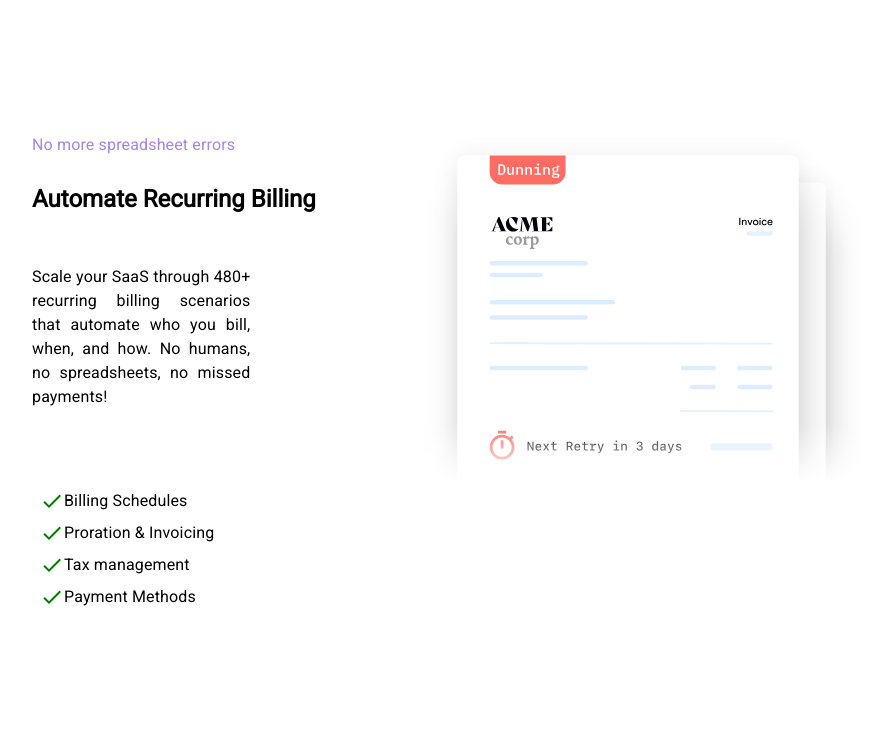
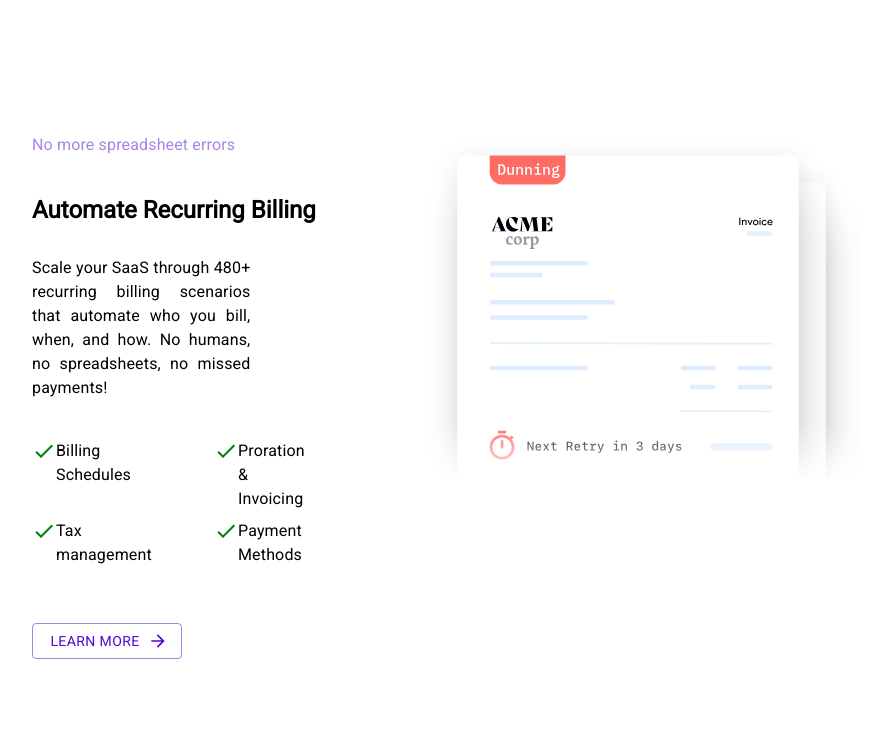
Before and after one commit to bhatshakran/chargebee_clone, a React (Create React App) app: page / in a window 1280 px wide. Shown: the part 620-1366 px from the top of the page, without its empty margins (244-1118 px from the left). Built offline with nearby package versions, Linux system fonts and the light colour scheme.

Commit message:
Responsive comps added

```diff
--- a/src/App.scss
+++ b/src/App.scss
@@ -66,8 +66,7 @@ $mainColor: #bada55;
 		padding: 1rem;
 	}
 }
-.sch-btn:hover,
-.signUp-btn:hover {
+.animated:hover {
 	.MuiButton-endIcon {
 		transform: translateX(5px);
 		transition: all 0.2s ease-in-out;
--- a/src/components/Banner.js
+++ b/src/components/Banner.js
@@ -8,10 +8,10 @@ import ArrowForwardIcon from '@material-ui/icons/ArrowForward';
 export const theme = createMuiTheme({
 	palette: {
 		primary: {
-			main: '#0010f0',
+			main: '#5009d2',
 		},
 		secondary: {
-			main: 'rgb(0,0,0)',
+			main: 'rgb(255,255,255)',
 		},
 	},
 });
@@ -33,14 +33,14 @@ const Banner = () => {
 				<Button
 					variant='contained'
 					size='large'
-					className='sch-btn'
+					className='sch-btn animated'
 					endIcon={<ArrowForwardIcon />}>
 					Schedule a Demo
 				</Button>
 				<Button
 					variant='outlined'
 					size='large'
-					className='signUp-btn'
+					className='signUp-btn animated'
 					color='primary'
 					endIcon={<ArrowForwardIcon />}>
 					Sign up for free
--- a/src/components/Highlight.js
+++ b/src/components/Highlight.js
@@ -3,7 +3,10 @@ import { Grid } from '@material-ui/core';
 import Typography from '@material-ui/core/Typography';
 import { makeStyles } from '@material-ui/core/styles';
 import CheckIcon from '@material-ui/icons/Check';
-// import useMediaQuery from '@material-ui/core/useMediaQuery';
+import { ThemeProvider } from '@material-ui/core/styles';
+import Button from '@material-ui/core/Button';
+import { theme } from './Banner';
+import ArrowForwardIcon from '@material-ui/icons/ArrowForward';
 
 const Highlight = ({ dp, top, data }) => {
 	const useStyles = makeStyles({
@@ -18,17 +21,22 @@ const Highlight = ({ dp, top, data }) => {
 				display: 'grid',
 				gridTemplateColumns: 'repeat(2, 50%)',
 				gridTemplateRows: 'repeat(9, minmax(40px, 50px))',
+				gridRowGap: '0.7rem',
 				margin: '5rem',
-				justifyContent: 'flex-start',
+				justifyContent: 'flex-end',
 			},
 		},
 
 		li: {
 			listStyleType: 'none',
-			margin: ' 0.5rem',
+			margin: '0',
 			display: 'flex',
-			alignItems: 'center',
+			alignItems: 'flex-start',
 			textAlign: 'left',
+			['@media (min-width:1280px)']: {
+				// eslint-disable-line no-useless-computed-key
+				width: '50%',
+			},
 		},
 		body: {
 			marginTop: '2rem',
@@ -37,7 +45,8 @@ const Highlight = ({ dp, top, data }) => {
 			['@media (min-width:1280px)']: {
 				// eslint-disable-line no-useless-computed-key
 				gridColumn: '1/2',
-				gridRow: '3/7',
+				gridRow: '3/6',
+				margin: '0',
 			},
 		},
 		dp: {
@@ -66,15 +75,34 @@ const Highlight = ({ dp, top, data }) => {
 			},
 		},
 		ul: {
+			marginTop: '3rem',
 			['@media (min-width:1280px)']: {
 				// eslint-disable-line no-useless-computed-key
 				gridColumn: '1/2',
-				gridRow: '7/10',
+				gridRow: '6/8',
+				display: 'grid',
+				gridTemplateColumns: 'repeat(2, 50%)',
+				gridRowGap: '0.5rem',
+				justifyContent: 'start',
+				// alignItems: 'flex-start',
+				margin: '0',
+				padding: '0',
+			},
+		},
+		btn: {
+			margin: '1rem 0 ',
+			['@media (min-width:1280px)']: {
+				// eslint-disable-line no-useless-computed-key
+				gridColumn: '1/2',
+				gridRow: '9/10',
+				maxWidth: '150px',
+				margin: '0',
 			},
 		},
 	});
 	const classes = useStyles();
 	return (
+		<ThemeProvider theme={theme}>
 			<Grid
 				item
 				xs={12}
@@ -98,7 +126,7 @@ const Highlight = ({ dp, top, data }) => {
 				<Typography variant='body1' className={classes.body}>
 					{data.body}
 				</Typography>
-			<ul style={{ marginTop: '3rem' }} className={classes.ul}>
+				<ul className={classes.ul}>
 					{data.features.map(feature => {
 						return (
 							<li key={feature} className={classes.li}>
@@ -108,7 +136,15 @@ const Highlight = ({ dp, top, data }) => {
 						);
 					})}
 				</ul>
+				<Button
+					variant='outlined'
+					color='primary'
+					className={`${classes.btn} animated`}
+					endIcon={<ArrowForwardIcon />}>
+					Learn More
+				</Button>
 			</Grid>
+		</ThemeProvider>
 	);
 };
 
--- a/src/components/Home.js
+++ b/src/components/Home.js
@@ -4,6 +4,7 @@ import SwipeShow from './SwipeShow';
 import Highlights from './Highlights';
 // import Animation from './Animation';
 import RevenueStack from './RevenueStack';
+import TalkToUs from './TalkToUs';
 
 const Home = () => {
 	return (
@@ -13,6 +14,7 @@ const Home = () => {
 			<Highlights />
 			{/* <Animation /> */}
 			<RevenueStack />
+			<TalkToUs />
 		</>
 	);
 };
--- a/src/components/RevenueStack.js
+++ b/src/components/RevenueStack.js
@@ -7,12 +7,19 @@ import Button from '@material-ui/core/Button';
 import hubspot from '../images/hubspot.png';
 import paypal from '../images/paypal.png';
 import intact from '../images/intact.png';
+import { ThemeProvider } from '@material-ui/core/styles';
+import { theme } from './Banner';
+import ArrowForwardIcon from '@material-ui/icons/ArrowForward';
 
 const RevenueStack = () => {
 	return (
+		<ThemeProvider theme={theme}>
 			<Wrapper>
+				<div className='outer-design'>
+					<div className='inner-design'></div>
+				</div>
 				<div className='inside'>
-				<Typography variant='h2' className='inside_item'>
+					<Typography variant='h2' className='inside_item big'>
 						Works With Your Revenue Management Stack
 					</Typography>
 					<Typography variant='subtitle1' className='inside_item'>
@@ -22,7 +29,7 @@ const RevenueStack = () => {
 					<img src={revenue} alt='' className='inside_item' />
 				</div>
 				<Grid container spacing={3} className='article-grid'>
-				<Grid item className='items' xs={12} lg={6}>
+					<Grid item className='items' xs={12} lg={4}>
 						<Typography variant='body1' className='top'>
 							Quote-to-Cash Automation
 						</Typography>
@@ -32,9 +39,15 @@ const RevenueStack = () => {
 							Handle quotes, approvals, acceptance, and collections seamlessly
 							from within the CRM.
 						</Typography>
-					<Button variant='contained'>Learn More</Button>
+						<Button
+							variant='contained'
+							color='secondary'
+							className='animated'
+							endIcon={<ArrowForwardIcon />}>
+							Learn More
+						</Button>
 					</Grid>
-				<Grid item className='items' xs={12} lg={6}>
+					<Grid item className='items' xs={12} lg={4}>
 						<Typography variant='body1' className='top'>
 							Offer More Payment Methods
 						</Typography>
@@ -44,7 +57,13 @@ const RevenueStack = () => {
 							Accept payments across a wide array of gateways, geographies, and
 							currencies.
 						</Typography>
-					<Button variant='contained'>Learn More</Button>
+						<Button
+							variant='contained'
+							color='secondary'
+							className='animated'
+							endIcon={<ArrowForwardIcon />}>
+							Learn More
+						</Button>
 					</Grid>
 					<Grid item className='items' xs={12} lg={6}>
 						<Typography variant='body1' className='top'>
@@ -53,29 +72,46 @@ const RevenueStack = () => {
 						<Typography variant='h5'>Syncs with Accounting Software</Typography>
 						<img src={intact} alt='' />
 						<Typography variant='body1'>
-						Reconcile books in seconds, handle compliance, and recognize revenue
-						painlessly.
+							Reconcile books in seconds, handle compliance, and recognize
+							revenue painlessly.
 						</Typography>
-					<Button variant='contained'>Learn More</Button>
+						<Button
+							variant='contained'
+							color='secondary'
+							className='animated'
+							endIcon={<ArrowForwardIcon />}>
+							Learn More
+						</Button>
 					</Grid>
 				</Grid>
 			</Wrapper>
+		</ThemeProvider>
 	);
 };
 
 export default RevenueStack;
 
 const Wrapper = styled.section`
-	background: #8a2be2;
+	background: #fff;
 	min-height: 800px;
 	width: 100%;
-	clip-path: polygon(0% 5%, 100% 0%, 100% 100%, 0% 100%);
 	overflow: hidden;
+	.outer-design {
+		clip-path: polygon(0% 30px, 100% 0%, 100% 100%, 0% 100%);
+		overflow: hidden;
+		background: #8a2be2;
+		height: 100px;
+		width: 100%;
+	}
+	.inner-design {
+		clip-path: polygon(0% 33px, 100% 15px, 100% 100%, 0% 100%);
+		overflow: hidden;
+		background: #371b81;
+		height: 100%;
+	}
 	.inside {
-		height: 800px;
+		min-height: 800px;
 		background: #371b81;
-		clip-path: polygon(0% 10%, 100% 3%, 100% 100%, 0% 100%);
-		overflow: hidden;
 		display: flex;
 		flex-direction: column;
 		align-items: Center;
@@ -90,6 +126,9 @@ const Wrapper = styled.section`
 		margin: 0 2rem;
 		max-width: 600px;
 	}
+	.big {
+		font-size: 3rem;
+	}
 	.article-grid {
 		background: #371b81;
 		color: #fff;
@@ -100,7 +139,7 @@ const Wrapper = styled.section`
 		font-weight: 100;
 	}
 	.items {
-		width: calc(100% - 2rem);
+		max-width: calc(100% - 4rem);
 	}
 	.items img {
 		width: 100%;
@@ -109,5 +148,21 @@ const Wrapper = styled.section`
 	}
 	button {
 		margin: 1rem 0;
+		text-transform: capitalize;
+		color: blue;
+	}
+	@media screen and (min-width: 1280px) {
+		.big {
+			font-size: 4rem;
+		}
+		.outer-design {
+			clip-path: polygon(0% 60%, 100% 10px, 100% 100%, 0% 100%);
+		}
+		.inner-design {
+			clip-path: polygon(0% 60%, 100% 30px, 100% 100%, 0% 100%);
+		}
+		.items {
+			margin: 0 6rem;
+		}
 	}
 `;
--- /dev/null
+++ b/src/components/TalkToUs.js
@@ -0,0 +1,42 @@
+import React from 'react';
+import Typography from '@material-ui/core/Typography';
+import Button from '@material-ui/core/Button';
+import ArrowForwardIcon from '@material-ui/icons/ArrowForward';
+import { theme } from './Banner';
+import { ThemeProvider } from '@material-ui/core/styles';
+import styled from 'styled-components';
+
+const TalkToUs = () => {
+	return (
+		<ThemeProvider theme={theme}>
+			<TalkWrapper>
+				<Typography
+					variant='h6'
+					style={{ maxWidth: '400px', margin: '0 auto' }}>
+					Talk to us today about your revenue workflow
+				</Typography>
+				<Button
+					variant='contained'
+					color='primary'
+					size='large'
+					className='talk-btn animated'
+					endIcon={<ArrowForwardIcon />}>
+					Schedule a Demo
+				</Button>
+			</TalkWrapper>
+		</ThemeProvider>
+	);
+};
+
+export default TalkToUs;
+
+const TalkWrapper = styled.div`
+	background: #371b81;
+	color: #fff;
+	text-align: center;
+	padding: 2rem;
+
+	.talk-btn {
+		margin: 2rem 0;
+	}
+`;
```
Lines whose indentation alone changed are shown as unchanged.
